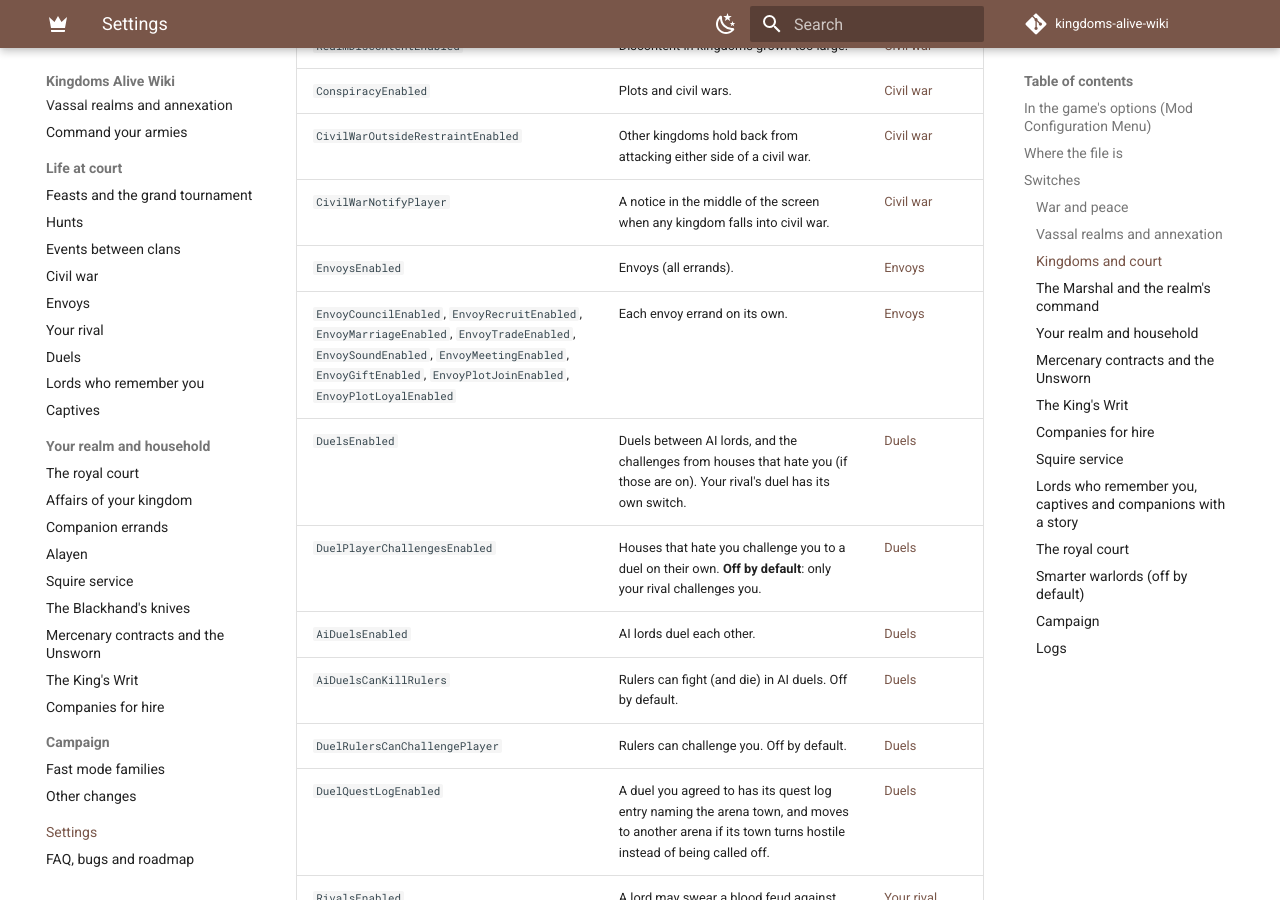
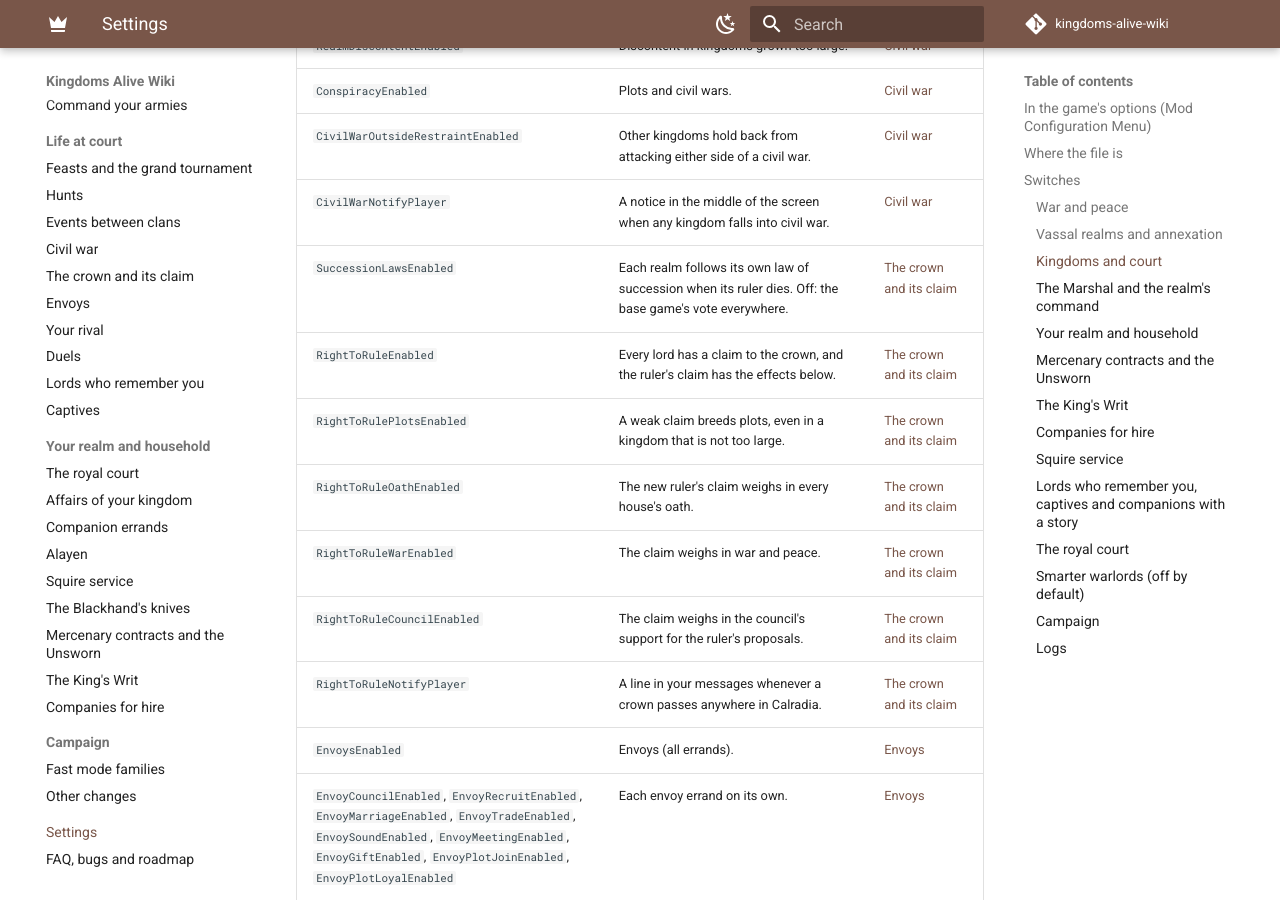
Before and after one commit to gusannerlord/kingdoms-alive-wiki, an MkDocs documentation site: the page built from docs/settings.md, in a window 1280 px wide and 900 px high, scrolled down 5236 px. Built offline with MkDocs 1.6.1 and Material for MkDocs 9.7.7, drawn with Linux system fonts in a browser that asks for light colours; comment, search, counter and statistics services are not loaded.

Commit message:
Kingdoms Alive 1.1.0: the crown and its claim (laws of succession, right to rule)
Co-Authored-By: Claude Opus 5.5 <noreply@anthropic.com>

```diff
--- a/docs/settings.md
+++ b/docs/settings.md
@@ -100,6 +100,13 @@ See [Vassal realms](features/vassal-realms.md).
 | `ConspiracyEnabled` | Plots and civil wars. | [Civil war](features/civil-war.md) |
 | `CivilWarOutsideRestraintEnabled` | Other kingdoms hold back from attacking either side of a civil war. | [Civil war](features/civil-war.md) |
 | `CivilWarNotifyPlayer` | A notice in the middle of the screen when any kingdom falls into civil war. | [Civil war](features/civil-war.md) |
+| `SuccessionLawsEnabled` | Each realm follows its own law of succession when its ruler dies. Off: the base game's vote everywhere. | [The crown and its claim](features/succession.md) |
+| `RightToRuleEnabled` | Every lord has a claim to the crown, and the ruler's claim has the effects below. | [The crown and its claim](features/succession.md#what-makes-a-claim) |
+| `RightToRulePlotsEnabled` | A weak claim breeds plots, even in a kingdom that is not too large. | [The crown and its claim](features/succession.md#what-a-claim-does) |
+| `RightToRuleOathEnabled` | The new ruler's claim weighs in every house's oath. | [The crown and its claim](features/succession.md#what-a-claim-does) |
+| `RightToRuleWarEnabled` | The claim weighs in war and peace. | [The crown and its claim](features/succession.md#what-a-claim-does) |
+| `RightToRuleCouncilEnabled` | The claim weighs in the council's support for the ruler's proposals. | [The crown and its claim](features/succession.md#what-a-claim-does) |
+| `RightToRuleNotifyPlayer` | A line in your messages whenever a crown passes anywhere in Calradia. | [The crown and its claim](features/succession.md) |
 | `EnvoysEnabled` | Envoys (all errands). | [Envoys](features/envoys.md) |
 | `EnvoyCouncilEnabled`, `EnvoyRecruitEnabled`, `EnvoyMarriageEnabled`, `EnvoyTradeEnabled`, `EnvoySoundEnabled`, `EnvoyMeetingEnabled`, `EnvoyGiftEnabled`, `EnvoyPlotJoinEnabled`, `EnvoyPlotLoyalEnabled` | Each envoy errand on its own. | [Envoys](features/envoys.md) |
 | `DuelsEnabled` | Duels between AI lords, and the challenges from houses that hate you (if those are on). Your rival's duel has its own switch. | [Duels](features/duels.md) |
--- a/mkdocs.yml
+++ b/mkdocs.yml
@@ -58,6 +58,7 @@ nav:
       - Hunts: features/hunts.md
       - Events between clans: features/clan-events.md
       - Civil war: features/civil-war.md
+      - The crown and its claim: features/succession.md
       - Envoys: features/envoys.md
       - Your rival: features/rival.md
       - Duels: features/duels.md
```
Also changed, not shown: docs/features/civil-war.md (+3 -2 lines), docs/features/royal-court.md (+2 -0 lines), docs/features/succession.md (added, +81 -0 lines), docs/index.md (+1 -0 lines).
